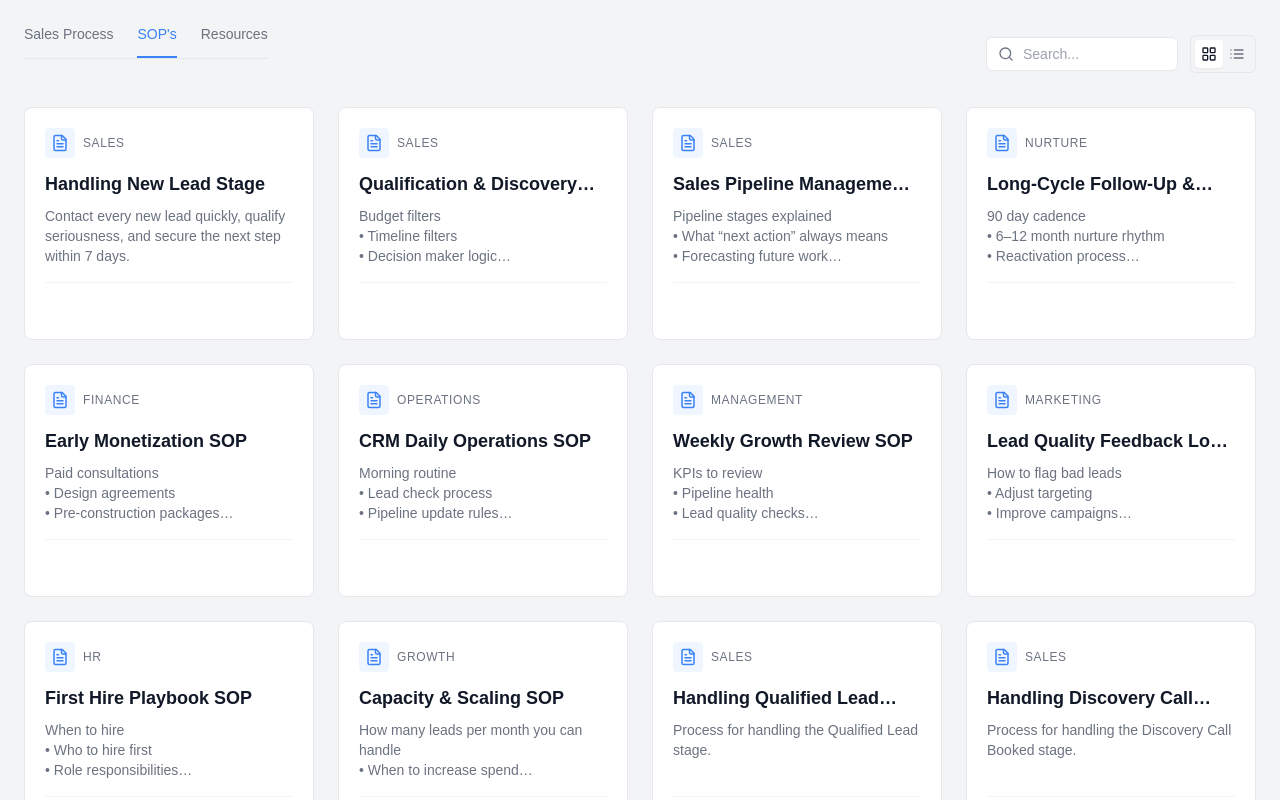
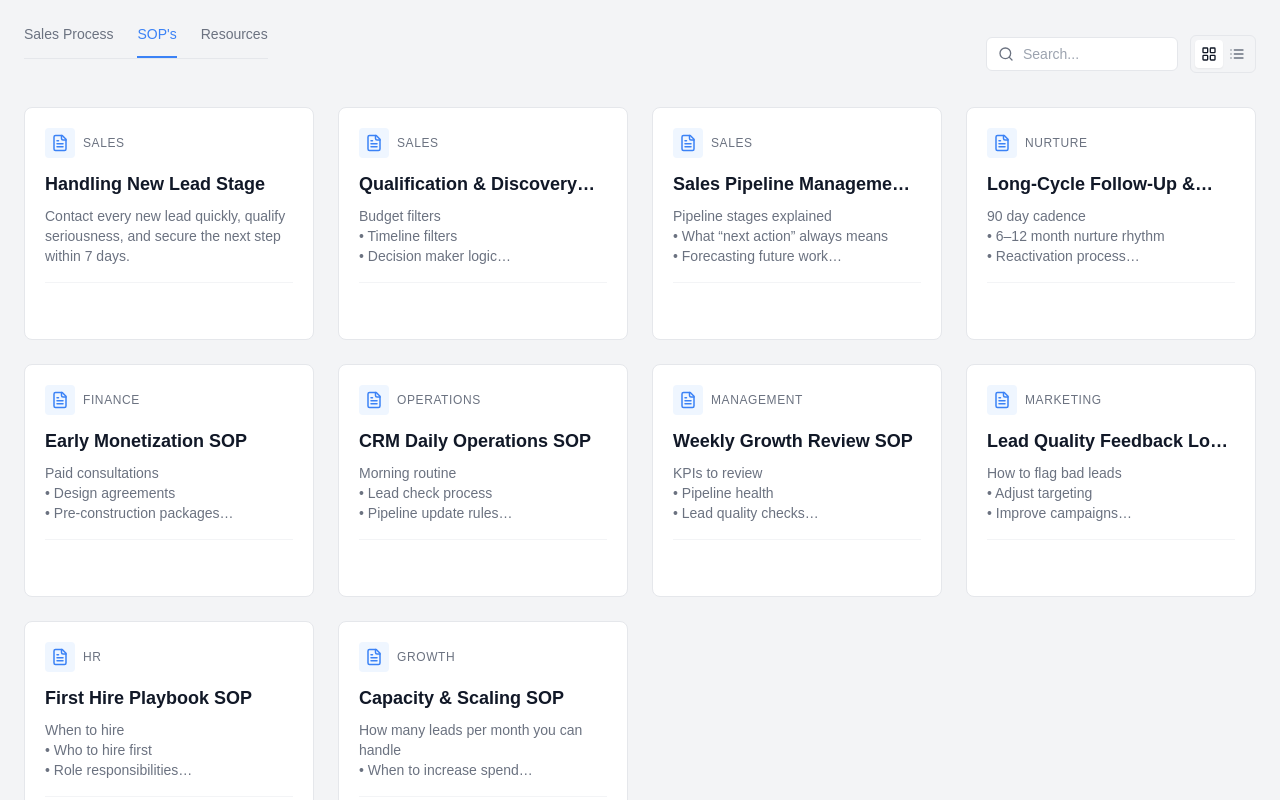
Before and after one commit to christianh0019/client-frameworks, a React (Vite) app: page / in a window 1280 px wide. Both pictures are taken after a click on the button "SOP's". Shown: the top 800 px of the page. Built offline with nearby package versions, Linux system fonts and the light colour scheme; a web font is replaced by a local one.

Commit message:
feat: Remove stage SOPs from SOP's library tab (already in Sales Process)

```diff
--- a/src/App.tsx
+++ b/src/App.tsx
@@ -3966,7 +3966,7 @@ Briefly explain your 3-step process: Design -> Pre-Construction -> Build.
 
                         {activeTab === "SOP's" && (
                             <div className={`grid ${viewMode === 'grid' ? 'grid-cols-1 md:grid-cols-2 lg:grid-cols-3 xl:grid-cols-4' : 'grid-cols-1'} gap-6`}>
-                                {allSops.map((sop, idx) => (
+                                {sops.map((sop, idx) => (
                                     <SOPCard key={idx} sop={sop} onClick={() => handleSOPClick(sop)} />
                                 ))}
                             </div>
```
Also changed, not shown: 2 other files (tests, documents, lock files or other folders).
